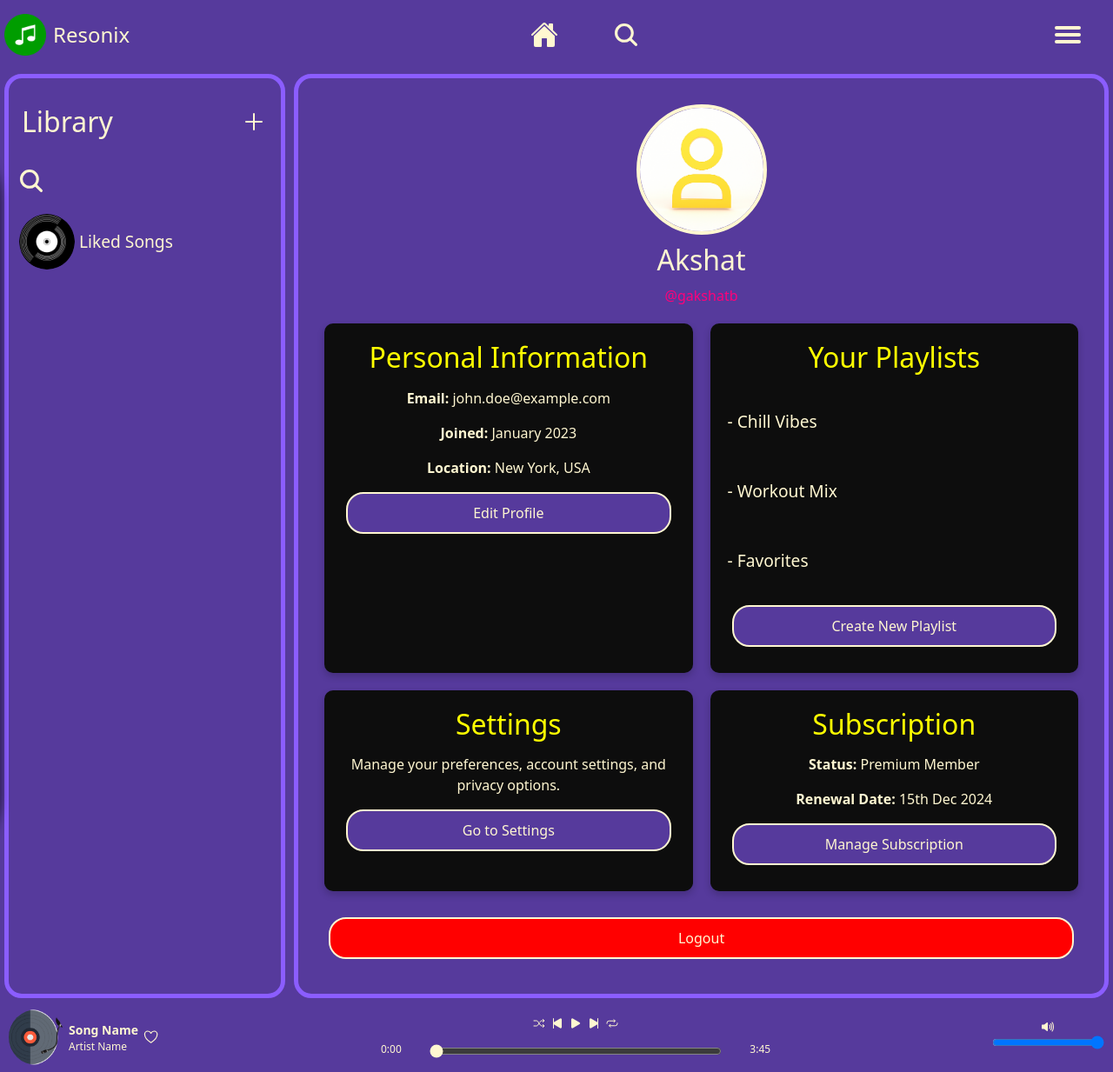
After one commit to gakshatb/Music-Platform-Project, a Flask app: page /user in a window 1280 px wide. The commit adds this page. Shown: the whole page at 87% size. Run offline with Flask 3, Linux system fonts and the light colour scheme; a user stored in the database is signed in; data comes from the database, SQL or seed files in the repository; both versions use the stored data as it was after the commit.

Commit message:
Updated teamplates

```diff
--- a/app.py
+++ b/app.py
@@ -1,6 +1,4 @@
 ######################################     IMPORT LIBRARIES     ########################################
-
-
 # Module Importing
 from model import *
 from config import appconfig as appcfg
@@ -90,29 +88,26 @@ def register():
     if request.method=='POST':
         try:
             name = request.form['name'].strip()
-            contact = request.form['contact'].strip()
-            pwd = request.form['pwd'].strip()
-            address = request.form['address'].strip()
-            con = sqlite3.connect(data.DATABASE)
+            username = request.form['username'].strip().lower()
+            email = request.form['email'].strip().lower()
+            number = request.form['number'].strip().lower()
+            password = request.form['password'].strip()
+            con = sqlite3.connect(database.DATABASE)
             cur = con.cursor()
-
-            cur.execute("select * from user where name=? and address=?",(name,address))
+            cur.execute("select * from user where username=? or email=? or phone_number=?",(username,email,number))
             data=cur.fetchone()
-
             if data:
                 flash("Record already Exists")
             else:
-                cur.execute("insert into user(name,address,contact,pwd)values(?,?,?,?)",(name,address,contact,pwd))
+                cur.execute("insert into user(username,name,email,phone_number,password) values(?,?,?,?,?)",(username,name,email,number,password))
                 con.commit()
+                con.close()
                 flash("Record Added  Successfully")
-
         except sqlite3.Error as e:
             flash("SQLite error: " + str(e))
         except Exception as e:
             flash("Error: " + str(e))
         finally:
-            if con:
-                con.close()
             return redirect("/")
     if request.method=='GET':
         return render_template('register.html')
@@ -126,8 +121,38 @@ def logout():
     return redirect("/")
 
 
-##########################################################################################
+#############################################     PROFILE     ###########################################
 
+
+@app.route('/user', methods=['GET'])
+def user():
+    action = request.args.get('action', None)
+    user=None
+    username = session.get('username', None)
+    if username:
+        con=sqlite3.connect(database.DATABASE)
+        con.row_factory=sqlite3.Row
+        cur=con.cursor()
+        cur.execute("select * from user where username=?",(username,))
+        user=cur.fetchone()
+        con.close()
+    if user:
+        if action=='edit':
+            pass
+        if action=='view':
+            pass
+        if action=='change_avatar':
+            pass
+        return render_template('profile.html', user=user)
+    abort(404)
+
+
+#######################################     RUN THE APPLICATION     ####################################
+
+
+# App Exection
+if __name__== "__main__":
+    app.run(debug=True, host='0.0.0.0')
 
 
 """
@@ -655,11 +680,3 @@ def delete_album(abm):
 ###########################################################################
 
 """
-
-
-#######################################     RUN THE APPLICATION     ####################################
-
-
-# App Exection
-if __name__== "__main__":
-    app.run(debug=True, host='0.0.0.0')
--- a/static/style.css
+++ b/static/style.css
@@ -951,76 +974,171 @@ footer {
   background: -o-linear-gradient(45deg, #cedce7 0%, #596a72 100%);
   background: linear-gradient(45deg, #cedce7 0%, #596a72 100%);
 }
+
 .front:after {
-  position: absolute; top: 0; left: 0; z-index: 1;
-  width: 100%; height: 100%; content: ''; border-radius: 10px;
-  display: block; opacity: .6; background-color: #000;
-  -webkit-backface-visibility: hidden; backface-visibility: hidden;
+  position: absolute;
+  top: 0;
+  left: 0;
+  z-index: 1;
+  width: 100%;
+  height: 100%;
+  content: "";
+  border-radius: 10px;
+  display: block;
+  opacity: 0.6;
+  background-color: #000;
+  -webkit-backface-visibility: hidden;
+  backface-visibility: hidden;
+}
 
-}
-.container:hover .front, .container:hover .back {
-  -webkit-transition: -webkit-transform .7s cubic-bezier(0.4, 0.2, 0.2, 1);
-  transition: -webkit-transform .7s cubic-bezier(0.4, 0.2, 0.2, 1);
-  -o-transition: transform .7s cubic-bezier(0.4, 0.2, 0.2, 1);
-  transition: transform .7s cubic-bezier(0.4, 0.2, 0.2, 1);
-  transition: transform .7s cubic-bezier(0.4, 0.2, 0.2, 1),
-  -webkit-transform .7s cubic-bezier(0.4, 0.2, 0.2, 1);
+.container:hover .front,
+.container:hover .back {
+  -webkit-transition: -webkit-transform 0.7s cubic-bezier(0.4, 0.2, 0.2, 1);
+  transition: -webkit-transform 0.7s cubic-bezier(0.4, 0.2, 0.2, 1);
+  -o-transition: transform 0.7s cubic-bezier(0.4, 0.2, 0.2, 1);
+  transition: transform 0.7s cubic-bezier(0.4, 0.2, 0.2, 1);
+  transition: transform 0.7s cubic-bezier(0.4, 0.2, 0.2, 1),
+    -webkit-transform 0.7s cubic-bezier(0.4, 0.2, 0.2, 1);
 }
 
 .back {
-  position: absolute; top: 0; left: 0; width: 100%;
+  position: absolute;
+  top: 0;
+  left: 0;
+  width: 100%;
 }
+
 .inner {
   -webkit-transform: translateY(-50%) translateZ(60px) scale(0.94);
   transform: translateY(-50%) translateZ(60px) scale(0.94);
-  top: 50%; position: absolute; left: 0; width: 100%; padding: 2rem;
-  -webkit-box-sizing: border-box; box-sizing: border-box;
-  outline: 1px solid transparent; -webkit-perspective: inherit;
-  perspective: inherit; z-index: 2;
+  top: 50%;
+  position: absolute;
+  left: 0;
+  width: 100%;
+  padding: 2rem;
+  -webkit-box-sizing: border-box;
+  box-sizing: border-box;
+  outline: 1px solid transparent;
+  -webkit-perspective: inherit;
+  perspective: inherit;
+  z-index: 2;
 }
+
 .container .back {
-  -webkit-transform: rotateY(180deg); transform: rotateY(180deg);
-  -webkit-transform-style: preserve-3d; transform-style: preserve-3d;
+  -webkit-transform: rotateY(180deg);
+  transform: rotateY(180deg);
+  -webkit-transform-style: preserve-3d;
+  transform-style: preserve-3d;
 }
+
 .container .front {
-  -webkit-transform: rotateY(0deg); transform: rotateY(0deg);
-  -webkit-transform-style: preserve-3d; transform-style: preserve-3d;
+  -webkit-transform: rotateY(0deg);
+  transform: rotateY(0deg);
+  -webkit-transform-style: preserve-3d;
+  transform-style: preserve-3d;
 }
 
 .container:hover .back {
-  -webkit-transform: rotateY(0deg); transform: rotateY(0deg);
-  -webkit-transform-style: preserve-3d; transform-style: preserve-3d;
+  -webkit-transform: rotateY(0deg);
+  transform: rotateY(0deg);
+  -webkit-transform-style: preserve-3d;
+  transform-style: preserve-3d;
 }
+
 .container:hover .front {
-  -webkit-transform: rotateY(-180deg); transform: rotateY(-180deg);
-  -webkit-transform-style: preserve-3d; transform-style: preserve-3d;
+  -webkit-transform: rotateY(-180deg);
+  transform: rotateY(-180deg);
+  -webkit-transform-style: preserve-3d;
+  transform-style: preserve-3d;
 }
+
 .front .inner p {
-  font-size: 2rem; margin-bottom: 2rem; position: relative;
+  font-size: 2rem;
+  margin-bottom: 2rem;
+  position: relative;
 }
+
 .front .inner p:after {
-  content: ''; width: 4rem; height: 2px; position: absolute;
-  background: #C6D4DF; display: block; left: 0; right: 0;
-  margin: 0 auto; bottom: -.75rem;
+  content: "";
+  width: 4rem;
+  height: 2px;
+  position: absolute;
+  background: #c6d4df;
+  display: block;
+  left: 0;
+  right: 0;
+  margin: 0 auto;
+  bottom: -0.75rem;
 }
+
 .front .inner span {
-  color: rgba(255, 255, 255, 0.7); font-family: 'Montserrat'; font-weight: 300;
+  color: rgba(255, 255, 255, 0.7);
+  font-family: "Montserrat";
+  font-weight: 300;
 }
 
 @media screen and (max-width: 64rem) {
   .col {
-      width: calc(33.333333% - 2rem);
-  } }
+    width: calc(33.333333% - 2rem);
+  }
+}
+
 @media screen and (max-width: 48rem) {
   .col {
-      width: calc(50% - 2rem);
-  } }
+    width: calc(50% - 2rem);
+  }
+}
 
 @media screen and (max-width: 32rem) {
   .col {
-      width: 100%;
-      margin: 0 0 2rem 0;
+    width: 100%;
+    margin: 0 0 2rem 0;
   }
 }
 
+/*********************************************************** Profile ***********************************************************/
+
+.profile-container {
+  margin: auto;
+  padding: 20px;
+  width: 100%;
+  height: 100%;
+  overflow: scroll;
+}
+
+.profile-header {
+  text-align: center;
+  margin-bottom: 20px;
+}
+.profile-header img {
+  border-radius: 50%;
+  width: 150px;
+  height: 150px;
+  object-fit: cover;
+  border: 4px solid var(--highlight-color);
+}
+.profile-header h1 {
+  margin: 10px 0;
+  font-size: 2rem;
+}
+.profile-header p {
+  font-size: 1rem;
+  color: #FF007A;
+}
+.sections {
+  display: grid;
+  grid-template-columns: repeat(auto-fit, minmax(300px, 1fr));
+  gap: 20px;
+}
+.section {
+  background-color: var(--background);
+  border-radius: 10px;
+  padding: 20px;
+  box-shadow: 0 4px 8px rgba(0, 0, 0, 0.2);
+}
+.section h2 {
+  margin-bottom: 15px;
+  color: #FFFF00;
+}
+
 /**********************************************************************************************************************/
--- /dev/null
+++ b/templates/profile.html
@@ -0,0 +1,53 @@
+{% extends 'base.html' %}
+{% block title %}Profile{% endblock %}
+{% block content %}
+<div class="profile-container">
+    <!-- Profile Header -->
+    <div class="profile-header">
+        <img src="{{ url_for('static', filename='profiles/default_avatar.png') }}" alt="User Avatar">
+        <h1>{{ user.name }}</h1>
+        <p>@{{user.username}}</p>
+    </div>
+
+    <!-- Profile Sections -->
+    <div class="sections">
+        <!-- Personal Information Section -->
+        <div class="section">
+            <h2>Personal Information</h2>
+            <p><strong>Email:</strong> john.doe@example.com</p>
+            <p><strong>Joined:</strong> January 2023</p>
+            <p><strong>Location:</strong> New York, USA</p>
+            <a href="/edit-profile" class="button">Edit Profile</a>
+        </div>
+
+        <!-- Playlists Section -->
+        <div class="section">
+            <h2>Your Playlists</h2>
+            <div class="playlist-item"><a href="/playlist/1">- Chill Vibes</a></div>
+            <div class="playlist-item"><a href="/playlist/2">- Workout Mix</a></div>
+            <div class="playlist-item"><a href="/playlist/3">- Favorites</a></div>
+            <a href="/create-playlist" class="button">Create New Playlist</a>
+        </div>
+
+        <!-- Settings Section -->
+        <div class="section">
+            <h2>Settings</h2>
+            <p>Manage your preferences, account settings, and privacy options.</p>
+            <a href="/settings" class="button">Go to Settings</a>
+        </div>
+
+        <!-- Subscription Section -->
+        <div class="section">
+            <h2>Subscription</h2>
+            <p><strong>Status:</strong> Premium Member</p>
+            <p><strong>Renewal Date:</strong> 15th Dec 2024</p>
+            <a href="/manage-subscription" class="button">Manage Subscription</a>
+        </div>
+    </div>
+
+    <!-- Logout Button -->
+    <div class="profile-footer" style="text-align: center; margin-top: 30px;">
+        <a href="/logout" class="button" style="background-color: #FF0000;">Logout</a>
+    </div>
+</div>
+{% endblock %}
--- a/templates/register.html
+++ b/templates/register.html
@@ -28,10 +28,10 @@
                 <input type="password" class="form-control" id="password" name="password" required>
             </div>
             <div class="mb-3">
-                <label for="confirm_password" class="form-label">Confirm Password</label>
-                <input type="password" class="form-control" id="confirm_password" name="confirm_password" required>
+                <label for="number" class="form-label">Phone Number</label>
+                <input type="number" class="form-control" id="number" name="number" required>
             </div>
-            <button type="submit" class="btn btn-secondary">Sign Up</button>
+            <button type="submit" class="btn btn-secondary btn-sm">Sign Up</button>
         </form>
     </div>
 {% endblock %}
--- a/templates/s_menu_user.html
+++ b/templates/s_menu_user.html
@@ -26,9 +26,9 @@
         <span class="icon">+</span>
       </label>
       <ul>
-        <li><a href="#">- View Profile</a></li>
-        <li><a href="#">- Edit Profile</a></li>
-        <li><a href="#">- Change Avatar</a></li>
+        <li><button onclick="location.href='/user?action=view'">- View Profile</button></li>
+        <li><button onclick="location.href='/user?action=edit'">- Edit Profile</button></li>
+        <li><button onclick="location.href='/user?action=change_avatar'">- Change Avatar</button></li>
       </ul>
     </div>
 
```
Also changed, not shown: other parts of static/style.css (+84 -61 lines), database.db.
